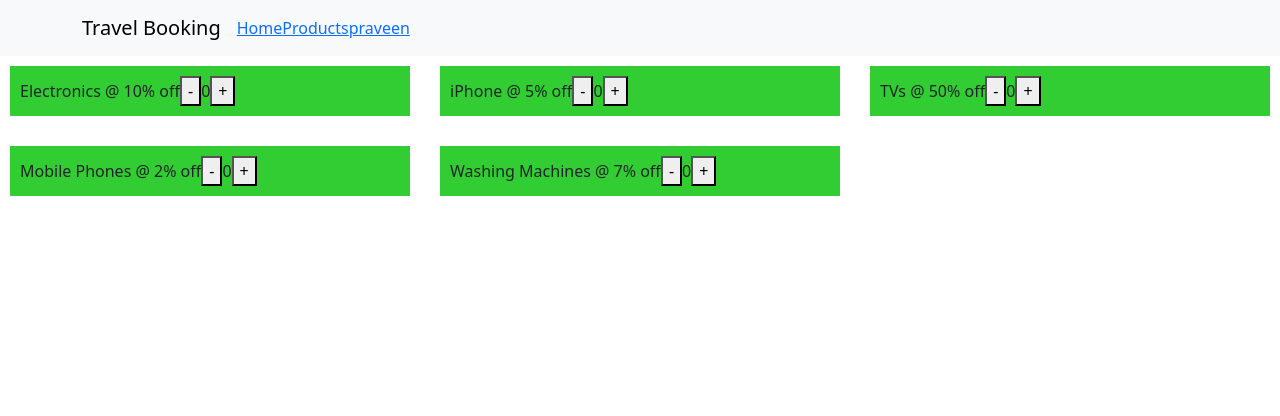
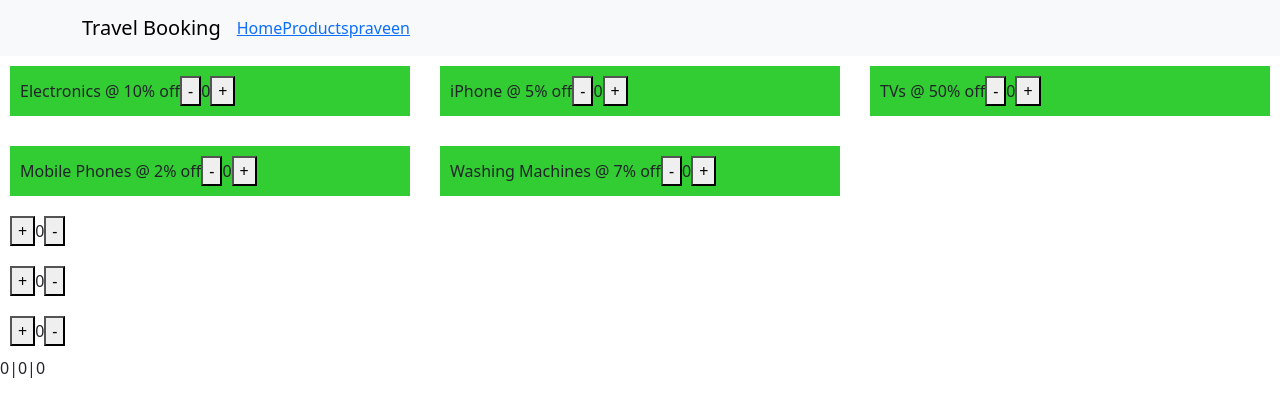
Before and after one commit to frontenddevtrainer/my-react-app-21-sep, a React (Vite) app: page / in a window 1280 px wide. Shown: the top 416 px of the page. Built offline with nearby package versions, Linux system fonts and the light colour scheme; data requests are answered from the project's data file.

Commit message:
useState and useEffect.

```diff
--- /dev/null
+++ b/src/components/counter/counter.component.jsx
@@ -0,0 +1,41 @@
+import { useEffect, useState } from "react";
+
+export default function CounterComponent({ callback }) {
+  const [counter, setCounter] = useState(0);
+
+  const callAPI = () => {};
+
+  useEffect(() => {
+    callAPI();
+  }, [counter]);
+
+  const update = (type) => {
+    setCounter((counter) => {
+      if (type === "inc") {
+        return counter + 1;
+      } else {
+        return counter - 1;
+      }
+    });
+  };
+
+  return (
+    <section>
+      <button
+        onClick={() => {
+          update("inc");
+        }}
+      >
+        +
+      </button>
+      {counter}
+      <button
+        onClick={() => {
+          update("dec");
+        }}
+      >
+        -
+      </button>
+    </section>
+  );
+}
--- /dev/null
+++ b/src/components/total/total.component.jsx
@@ -0,0 +1,16 @@
+import { useEffect } from "react";
+
+export default function TotalComponent({ values, name }) {
+
+    useEffect(() => {
+    console.log("running useEffect");
+  }, [values, name]);
+
+  useEffect(() => {
+    console.log("running useEffect");
+  }, [name]);
+
+
+
+  return <p>{values.join("|")}</p>;
+}
--- a/src/pages/homepage/homepage.component.jsx
+++ b/src/pages/homepage/homepage.component.jsx
@@ -1,12 +1,24 @@
-import React from "react";
+import React, { useState } from "react";
 import Header from "../../components/header/header.component";
 import OfferCardGroup from "../../components/offer-card/offer-card-group.component";
+import CounterComponent from "../../components/counter/counter.component";
+import TotalComponent from "../../components/total/total.component";
 
 const Homepage = () => {
+  const [counter1, setCounter1] = useState(0);
+  const [counter2, setCounter2] = useState(0);
+  const [counter3, setCounter3] = useState(0);
+
   return (
     <div>
-      <Header name="NewTravelApp"/>
+      <Header name="NewTravelApp" />
       <OfferCardGroup />
+
+      <CounterComponent callback={setCounter1} />
+      <CounterComponent callback={setCounter2} />
+      <CounterComponent callback={setCounter3} />
+
+      <TotalComponent values={[counter1, counter2, counter3]} />
     </div>
   );
 };
```
